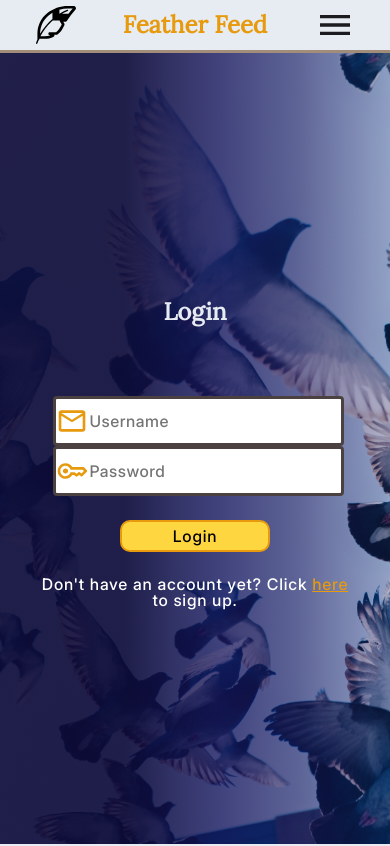
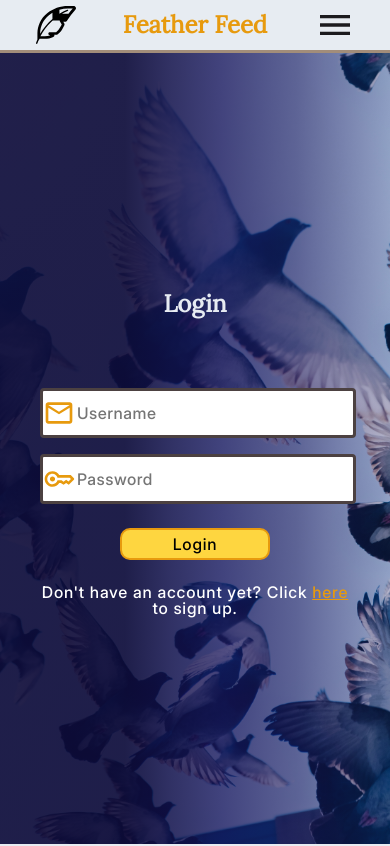
Before and after one commit to bubblecup-12/VogelSocialMedia, a React (Create React App) app in the folder code/frontend/: page / in a window 390 px wide. Shown: the top 846 px of the page. Built offline with nearby package versions, Linux system fonts and the light colour scheme.

Commit message:
add space between mobile input fields

```diff
--- a/code/frontend/src/loginAndSignUpPage.css
+++ b/code/frontend/src/loginAndSignUpPage.css
@@ -104,6 +104,14 @@
     gap: 24px;
 }
 
+.input-fields {
+    display: flex;
+    width: 100%;
+    flex-direction: column;
+    justify-content: space-between;
+    gap: 16px;
+}
+
 /* Desktop view*/
 @media only screen and (min-width: 768px) {
     .login-display{
```
